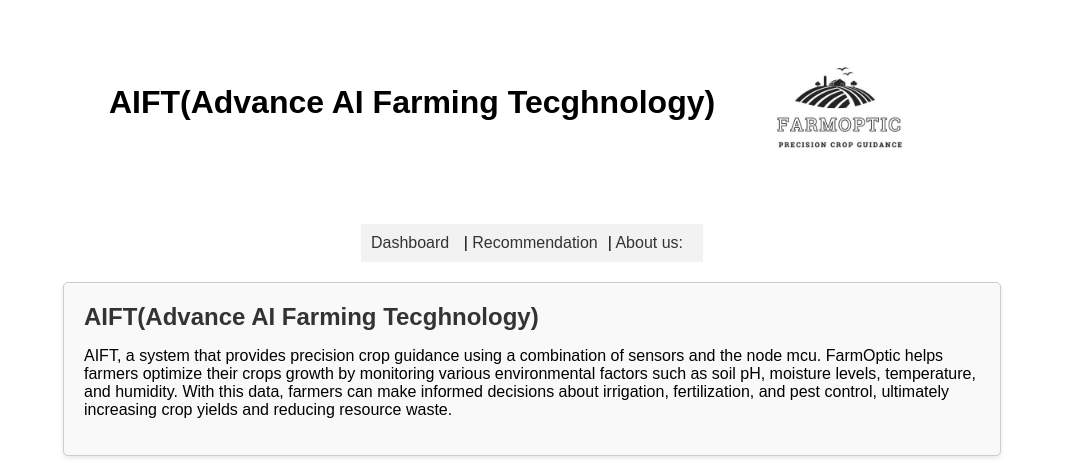
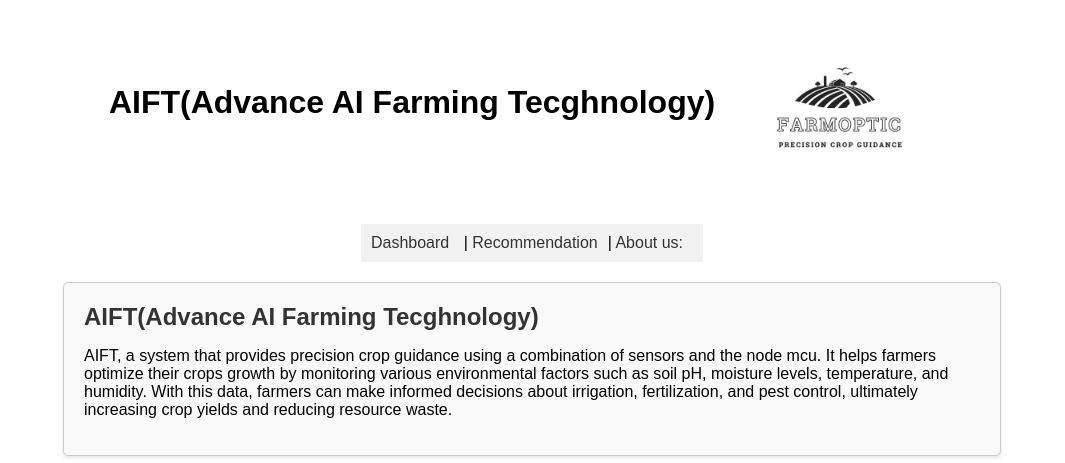
Before and after one commit to Devel0perYash/FArm_Optic, a plain HTML site: page index.html in a window 1280 px wide. Shown: the top 463 px of the page, without its empty margins (108-1173 px from the left). Drawn offline with Linux system fonts and the light colour scheme.

Commit message:
Update index.html

```diff
--- a/index.html
+++ b/index.html
@@ -50,7 +50,7 @@
     <aside>
         <h2>AIFT(Advance AI Farming Tecghnology)</h2>
         <p>AIFT, a system that provides precision crop guidance using a combination of sensors and the node mcu.
-            FarmOptic helps farmers optimize their crops growth by monitoring various environmental factors such as soil
+            It helps farmers optimize their crops growth by monitoring various environmental factors such as soil
             pH, moisture levels, temperature, and humidity. With this data, farmers can make informed decisions about
             irrigation, fertilization, and pest control, ultimately increasing crop yields and reducing resource waste.
         </p>
```
